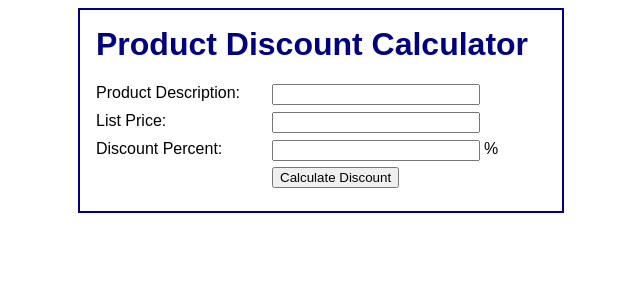
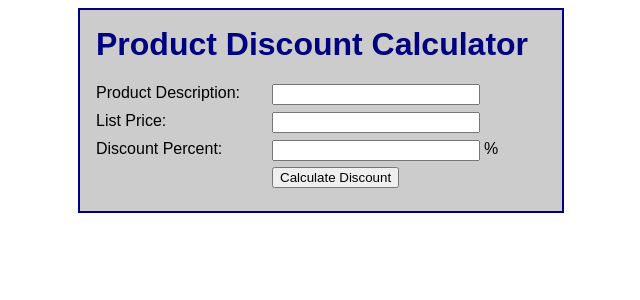
Before and after one commit to j-jm/web182, a PHP site: page / in a window 1280 px wide. Shown: the top 300 px of the page, without its empty margins (319-959 px from the left). Run offline with PHP 8.4, Linux system fonts and the light colour scheme.

Commit message:
changed form color in ex_starts/ch02_ex1

```diff
--- a/ex_starts/ch02_ex1/main.css
+++ b/ex_starts/ch02_ex1/main.css
@@ -5,7 +5,7 @@ main {
     width: 450px;
     margin: 0 auto;
     padding: 1em;
-    background: white;
+    background: #CCCCCC;
     border: 2px solid navy;
 }
 h1 {
```
